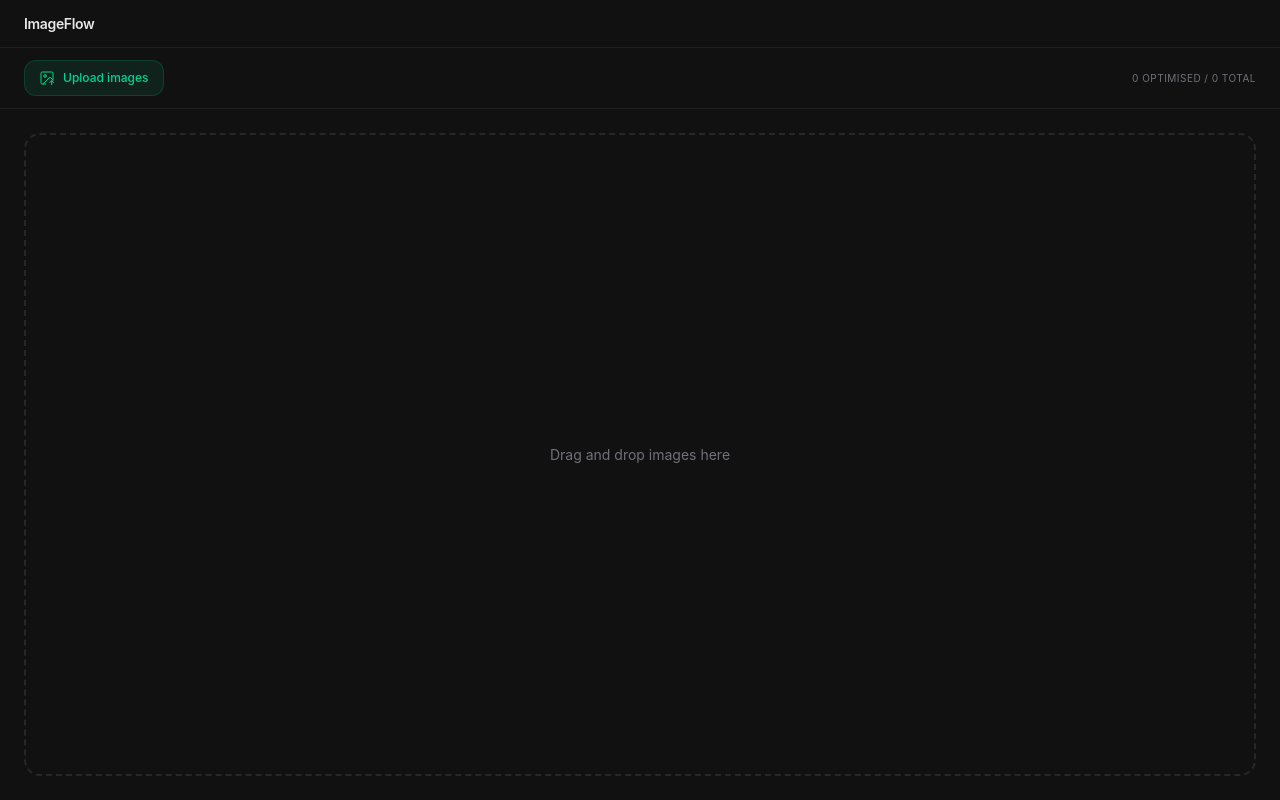
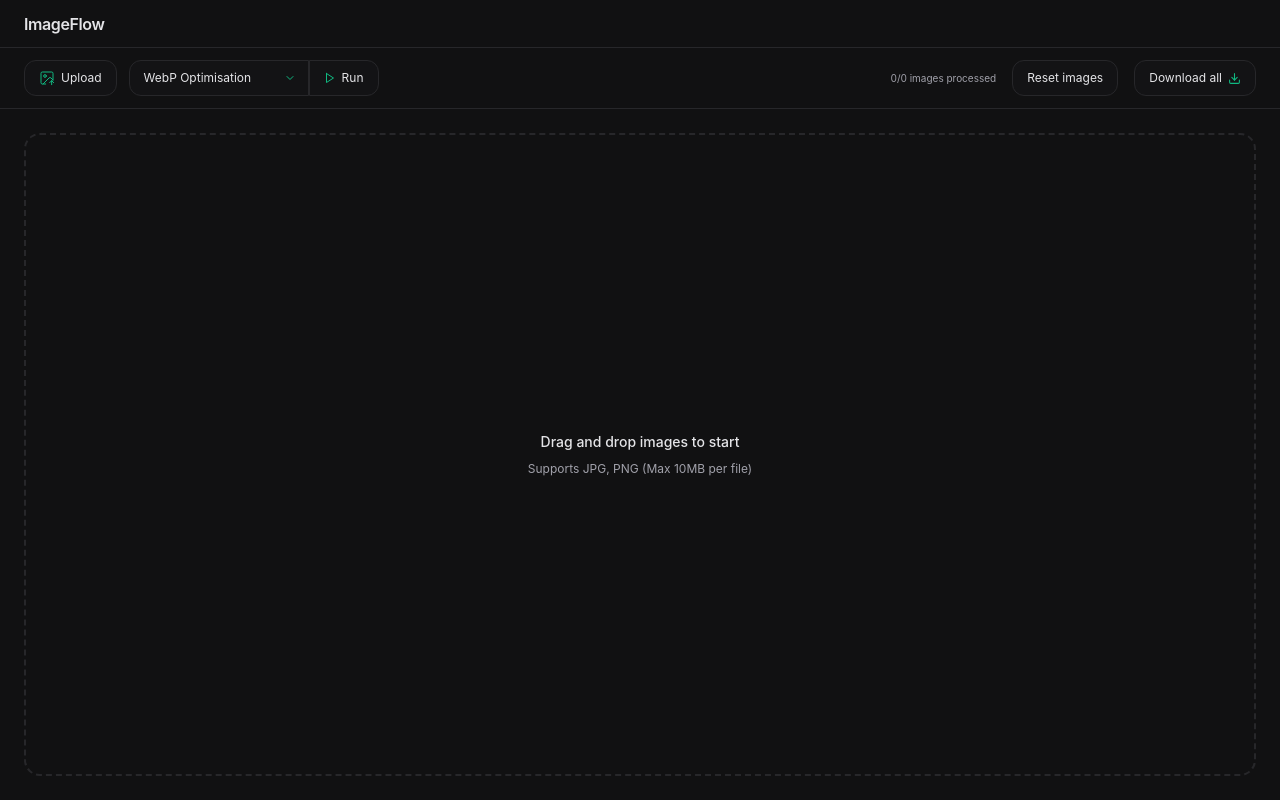
Before and after one commit to ammarqd/imageflow-app, a React (Vite) app in the folder frontend/: page / in a window 1280 px wide. Built offline with nearby package versions, Linux system fonts and the light colour scheme.

Commit message:
feat: expand toolbar with new buttons, image transform picker and upload progress bar

```diff
--- a/frontend/src/App.tsx
+++ b/frontend/src/App.tsx
@@ -3,9 +3,28 @@ import { BalancedMasonryGrid, Frame } from '@masonry-grid/react'
 import { api } from './services/api'
 import type { Job } from './types'
 
+type TransformType = 'webp' | 'crop' | 'rembg'
+
+const TRANSFORM_LABELS: Record<TransformType, string> = {
+  webp: 'WebP Optimisation',
+  crop: 'Smart Crop',
+  rembg: 'Remove Background',
+}
+
+const BTN_BASE =
+  'flex items-center gap-1.5 text-label px-3.5 h-9 text-fg border border-border rounded-control bg-surface/30 hover:bg-surface transition-colors cursor-pointer'
+
+function IconCheck() {
+  return (
+    <svg width={14} height={14} viewBox="0 0 24 24" fill="none" stroke="currentColor" strokeWidth="3" strokeLinecap="round" strokeLinejoin="round" className="text-accent">
+      <polyline points="20 6 9 17 4 12" />
+    </svg>
+  )
+}
+
 function IconImageUpload({ size = 16 }: { size?: number }) {
   return (
-    <svg width={size} height={size} viewBox="0 0 24 24" fill="none" stroke="currentColor" strokeWidth="1.5" strokeLinecap="round" strokeLinejoin="round">
+    <svg width={size} height={size} viewBox="0 0 24 24" fill="none" stroke="currentColor" strokeWidth="1.5" strokeLinecap="round" strokeLinejoin="round" className="text-accent">
       <path d="M10 21H5a2 2 0 0 1-2-2V5a2 2 0 0 1 2-2h14a2 2 0 0 1 2 2v10" />
       <circle cx="9" cy="9" r="2" />
       <path d="m21 15-3.086-3.086a2 2 0 0 0-2.828 0L6 21" />
@@ -15,25 +34,54 @@ function IconImageUpload({ size = 16 }: { size?: number }) {
   )
 }
 
+function IconChevron() {
+  return (
+    <svg width={12} height={12} viewBox="0 0 24 24" fill="none" stroke="currentColor" strokeWidth="2" strokeLinecap="round" strokeLinejoin="round" className="text-accent">
+      <path d="m6 9 6 6 6-6" />
+    </svg>
+  )
+}
+
+function IconDownload() {
+  return (
+    <svg width={13} height={13} viewBox="0 0 24 24" fill="none" stroke="currentColor" strokeWidth="2" strokeLinecap="round" strokeLinejoin="round" className="text-accent">
+      <path d="M21 15v4a2 2 0 0 1-2 2H5a2 2 0 0 1-2-2v-4" />
+      <polyline points="7,10 12,15 17,10" />
+      <line x1="12" y1="15" x2="12" y2="3" />
+    </svg>
+  )
+}
+
+function IconArrowRight() {
+  return (
+    <svg width={12} height={12} viewBox="0 0 24 24" fill="none" stroke="currentColor" strokeWidth="2" strokeLinecap="round" strokeLinejoin="round" className="text-accent">
+      <polygon points="5 3 19 12 5 21 5 3" />
+    </svg>
+  )
+}
+
 function GalleryImageCard({ job, onRemove }: { job: Job; onRemove: (id: number) => void }) {
   const [isLoaded, setIsLoaded] = useState(false)
   const imgUrl = api.getOutputUrl(job.output_filename!)
 
   return (
-    <div className="relative rounded-xl overflow-hidden bg-zinc-950 border border-white/[0.04] shadow-md group h-full">
+    <div className="relative rounded-xl overflow-hidden bg-bg border border-border shadow-md group h-full">
       <img
         src={imgUrl}
         alt={job.original_filename}
         onLoad={() => setIsLoaded(true)}
         loading="lazy"
-        className={`w-full h-full object-cover transition-opacity duration-700 ${isLoaded ? 'opacity-100' : 'opacity-0'}`}
+        decoding="async"
+        className={`w-full h-full object-cover transition-opacity duration-700 ease-out ${isLoaded ? 'opacity-100' : 'opacity-0'}`}
       />
+      {isLoaded && (
         <button
           onClick={() => onRemove(job.id)}
-        className="absolute top-2 right-2 bg-black/60 text-white/70 hover:text-emerald-400 rounded-md p-1 opacity-0 group-hover:opacity-100 transition-opacity"
+          className="absolute top-2 right-2 bg-bg/60 text-fg-muted hover:text-accent rounded-md p-1 opacity-0 group-hover:opacity-100 transition-opacity"
         >
           ✕
         </button>
+      )}
     </div>
   )
 }
@@ -41,10 +89,15 @@ function GalleryImageCard({ job, onRemove }: { job: Job; onRemove: (id: number)
 export default function App() {
   const [jobs, setJobs] = useState<Job[]>([])
   const [dragging, setDragging] = useState(false)
+  const [uploading, setUploading] = useState(false)
+  const [hasUploaded, setHasUploaded] = useState(false)
+  const [transformType, setTransformType] = useState<TransformType>('webp')
+  const [dropdownOpen, setDropdownOpen] = useState(false)
   const inputRef = useRef<HTMLInputElement>(null)
   const jobsRef = useRef(jobs)
 
   const completedCount = jobs.filter(j => j.status === 'completed').length
+  const totalCount = jobs.length
 
   useEffect(() => { jobsRef.current = jobs }, [jobs])
 
@@ -59,55 +112,142 @@ export default function App() {
   }, [])
 
   const handleFiles = useCallback(async (files: File[]) => {
+    setUploading(true)
+    setHasUploaded(true)
+    try {
       const newJobs = await api.uploadImages(files)
       setJobs(prev => [...newJobs, ...prev])
+    } catch (err) {
+      console.error(err)
+    } finally {
+      setUploading(false)
+    }
   }, [])
 
+  const completed = jobs.filter(j => j.status === 'completed' && j.width && j.height)
+
+  const handleReset = () => {
+    setJobs([])
+    setHasUploaded(false)
+  }
+
   return (
-    <div className="h-screen bg-[#111112] text-zinc-200 flex flex-col">
-      <header className="h-12 border-b border-white/[0.06] flex items-center px-6 shrink-0">
-        <span className="text-sm font-semibold tracking-tight text-white/90">ImageFlow</span>
+    <div className="h-screen bg-bg text-fg flex flex-col overflow-hidden">
+      <header className="h-12 border-b border-border flex items-center px-6 shrink-0">
+        <span className="text-heading font-semibold tracking-tight text-fg">ImageFlow</span>
       </header>
 
-      <div className="flex items-center justify-between px-6 py-3 border-b border-white/[0.06] shrink-0">
-        <button
-          onClick={() => inputRef.current?.click()}
-          className="flex items-center gap-2 px-3.5 h-9 bg-emerald-500/10 text-emerald-400 border border-emerald-500/20 rounded-xl text-xs font-medium hover:bg-emerald-500/15 transition-colors"
-        >
-          <IconImageUpload /> Upload images
+      <div className="flex items-center justify-between px-6 py-3 border-b border-border shrink-0">
+        <div className="flex items-center gap-3">
+          <button onClick={() => inputRef.current?.click()} className={BTN_BASE}>
+            <IconImageUpload /> Upload
           </button>
           <input
             ref={inputRef}
             type="file"
             multiple
-          accept="image/*"
+            accept="image/jpeg,image/png"
             className="hidden"
             onChange={(e) => {
-            const f = Array.from(e.target.files ?? []);
-            if (f.length) handleFiles(f);
+              const f = Array.from(e.target.files ?? [])
+              if (f.length) handleFiles(f)
               e.target.value = ''
             }}
           />
-        <span className="text-[10px] uppercase tracking-wider text-zinc-500 tabular-nums">
-          {completedCount} optimised / {jobs.length} total
-        </span>
+
+          <div className="flex items-center">
+            <div className="relative">
+              <button
+                onClick={() => setDropdownOpen(o => !o)}
+                className="flex items-center justify-between pl-3.5 pr-3 h-9 text-fg border border-border rounded-l-control text-label hover:bg-surface/50 bg-surface/30 cursor-pointer transition-colors w-[180px]"
+              >
+                {TRANSFORM_LABELS[transformType]}
+                <IconChevron />
+              </button>
+              {dropdownOpen && (
+                <div className="absolute top-full mt-1 left-0 w-full bg-surface border border-border rounded-control overflow-hidden z-50 shadow-xl">
+                  {(Object.keys(TRANSFORM_LABELS) as TransformType[]).map(type => (
+                    <button
+                      key={type}
+                      onClick={() => { setTransformType(type); setDropdownOpen(false) }}
+                      className="w-full flex items-center justify-between px-4 py-2.5 text-label transition-colors hover:bg-accent/10 text-fg"
+                    >
+                      {TRANSFORM_LABELS[type]}
+                      {transformType === type && <IconCheck />}
+                    </button>
+                  ))}
+                </div>
+              )}
+            </div>
+            <button className={BTN_BASE + " rounded-l-none"}>
+              <IconArrowRight />
+              Run
+            </button>
+          </div>
         </div>
 
+        <div className="flex items-center gap-4">
+          <span className="text-caption text-fg-muted tabular-nums">
+            {uploading ? 'Queuing jobs...' : `${completedCount}/${totalCount} images processed`}
+          </span>
+
+          <button onClick={handleReset} className={BTN_BASE}>
+            Reset images
+          </button>
+
+          <button
+            disabled={completedCount === 0}
+            onClick={() => {
+              jobs
+                .filter(j => j.status === 'completed' && j.output_filename)
+                .forEach(j => {
+                  const a = document.createElement('a')
+                  a.href = api.getOutputUrl(j.output_filename!)
+                  a.download = j.original_filename.replace(/\.[^.]+$/, '.webp')
+                  a.click()
+                })
+            }}
+            className={BTN_BASE}
+          >
+            Download all
+            <IconDownload />
+          </button>
+        </div>
+      </div>
+
+      {uploading && (
+        <div className="h-px bg-gradient-to-r from-transparent via-accent/30 to-transparent shrink-0 animate-pulse" />
+      )}
+
       <main
-        className="flex-1 overflow-y-auto p-6"
+        className="flex-1 overflow-y-auto p-6 relative"
         onDragOver={(e) => { e.preventDefault(); setDragging(true) }}
-        onDragLeave={() => setDragging(false)}
+        onDragLeave={(e) => { if (!e.currentTarget.contains(e.relatedTarget as Node)) setDragging(false) }}
         onDrop={(e) => { e.preventDefault(); setDragging(false); handleFiles(Array.from(e.dataTransfer.files)) }}
       >
-        {jobs.length === 0 ? (
-          <div className={`h-full flex flex-col items-center justify-center border-2 border-dashed rounded-2xl ${dragging ? 'border-emerald-500 bg-emerald-500/5' : 'border-zinc-800'}`}>
-            <p className="text-zinc-500 text-sm">Drag and drop images here</p>
+        {!hasUploaded ? (
+          <div className={`h-full flex flex-col items-center justify-center gap-2 rounded-2xl border-2 border-dashed transition-colors duration-200 ${
+            dragging ? 'border-accent/20 bg-accent/10' : 'border-border'
+          }`}>
+            <p className="text-body font-medium text-fg">
+              Drag and drop images to start
+            </p>
+            <p className="text-label text-fg-muted">
+              Supports JPG, PNG (Max 10MB per file)
+            </p>
           </div>
         ) : (
           <BalancedMasonryGrid frameWidth={200} gap={16}>
-            {jobs.filter(j => j.status === 'completed').map(job => (
+            {completed.map(job => (
               <Frame key={job.id} width={job.width!} height={job.height!}>
-                <GalleryImageCard job={job} onRemove={(id) => setJobs(prev => prev.filter(j => j.id !== id))} />
+                <GalleryImageCard
+                  job={job}
+                  onRemove={(id) => {
+                    const newJobs = jobs.filter(j => j.id !== id)
+                    setJobs(newJobs)
+                    if (newJobs.length === 0) setHasUploaded(false)
+                  }}
+                />
               </Frame>
             ))}
           </BalancedMasonryGrid>
--- a/frontend/src/index.css
+++ b/frontend/src/index.css
@@ -1 +1,19 @@
 @import "tailwindcss";
+
+@theme {
+  /* Softened the accent green for better eye comfort */
+  --color-accent: #10b981;
+
+  --color-bg: #111112;
+  --color-surface: #18181b;
+  --color-border: #27272a;
+  --color-fg: #e4e4e7;
+  --color-fg-muted: #a1a1aa;
+
+  --text-caption: 0.625rem;
+  --text-label: 0.75rem;
+  --text-body: 0.875rem;
+  --text-heading: 1rem;
+
+  --radius-control: 0.75rem;
+}
```
Lines whose indentation alone changed are shown as unchanged.
